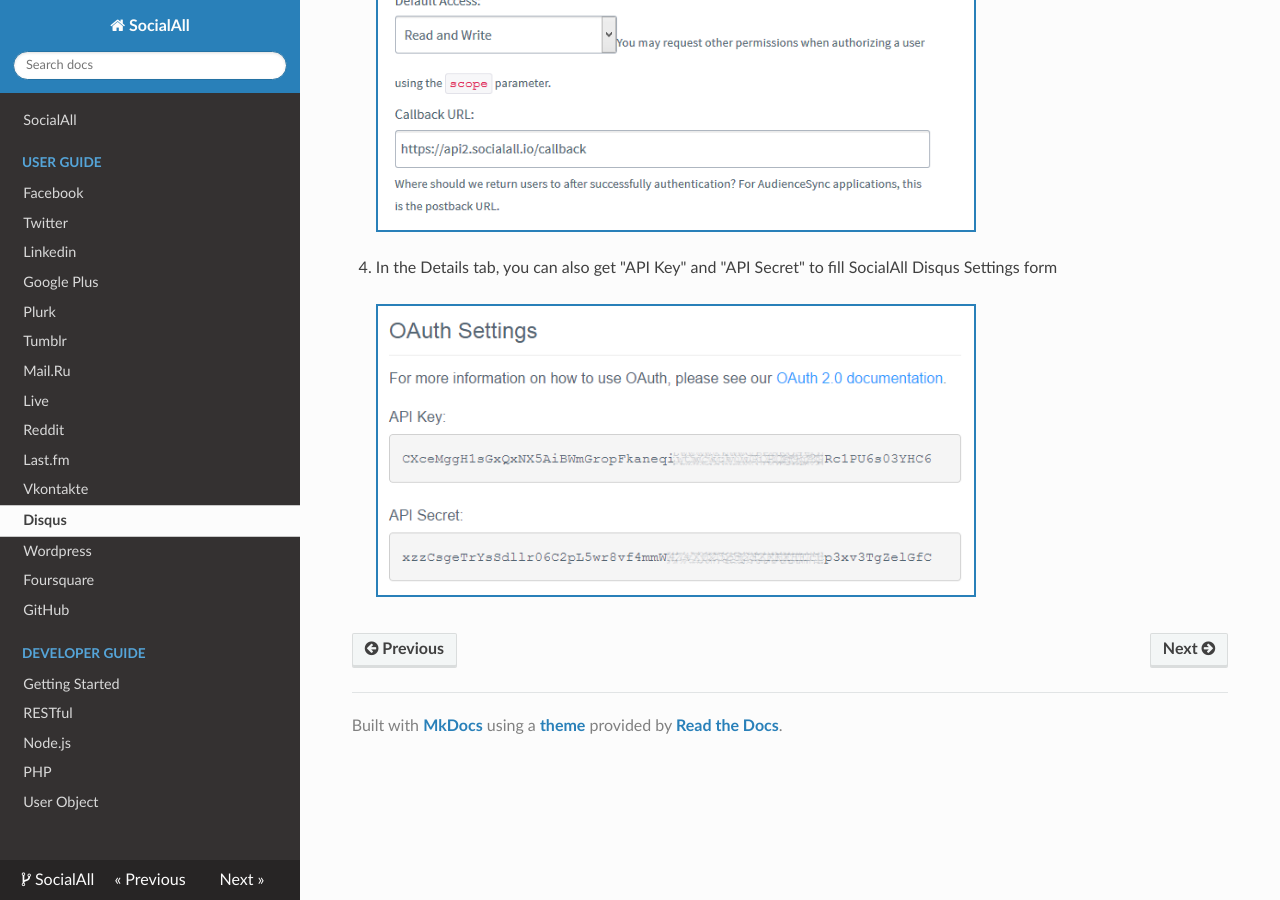
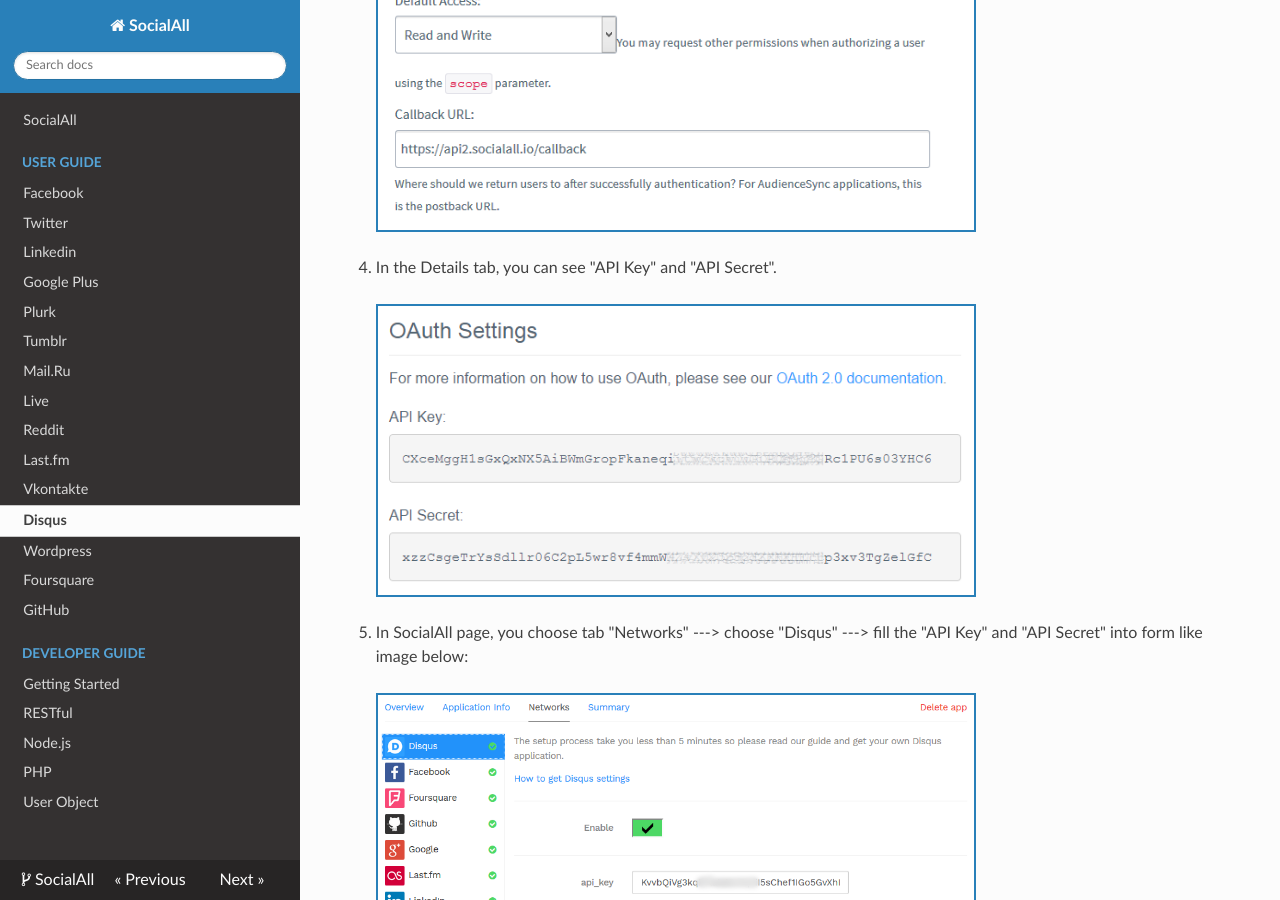
Before and after one commit to nhvu1988/socialall-docs, an MkDocs documentation site: the page built from docs/user-guide/disqus.md, in a window 1280 px wide and 900 px high, scrolled down 1759 px. Built offline with MkDocs 1.6.1, drawn with Linux system fonts in a browser that asks for light colours; nearby versions of some CDN libraries; old or Windows-style settings are respelled for this version of MkDocs.

Commit message:
update some img for last step of config doc; and update Disqus doc

```diff
--- a/docs/user-guide/disqus.md
+++ b/docs/user-guide/disqus.md
@@ -13,7 +13,11 @@ __To register an application on Disqus, please follow all steps below:__
     ![Disqus : Settings](/img/disqus-2-settings.png)
     <div class="soclall-br"></div>
 
-4. In the Details tab, you can also get "API Key" and "API Secret" to fill SocialAll Disqus Settings form
+4. In the Details tab, you can see "API Key" and "API Secret".
     <div class="soclall-br"></div>
     ![Disqus : Api Info](/img/disqus-3-api-info.png)
     <div class="soclall-br"></div>
+5. In SocialAll page, you choose tab "Networks" ---> choose "Disqus" ---> fill the "API Key" and "API Secret" into form like image below:
+    <div class="soclall-br"></div>
+    ![Disqus : Api Info](/img/disqus-4-config-soclall.png)
+    <div class="soclall-br"></div>
```
Also changed, not shown: docs/img/disqus-4-config-soclall.png (added), docs/img/facebook-5-config-api.jpg (added), docs/img/foursquare-3-config-api.png (added), docs/img/github-3-config-api.png (added), docs/img/google-7-config-api.jpg (added), docs/img/lastfm-4-config-api.jpg (added), docs/img/linkedin-5-config-api.jpg (added), docs/img/live-3-config-api.JPG.jpg (added), docs/img/mailru-6-config-api.png (added), docs/img/plurk-3-config-api.JPG.jpg (added), docs/img/reddit-3-config-api.JPG.jpg (added), docs/img/tumblr-3-config-api.jpg (added), docs/img/twitter-4-config-api.JPG.jpg (added), docs/img/vk-3-config-api.png (added), 1 more files.
